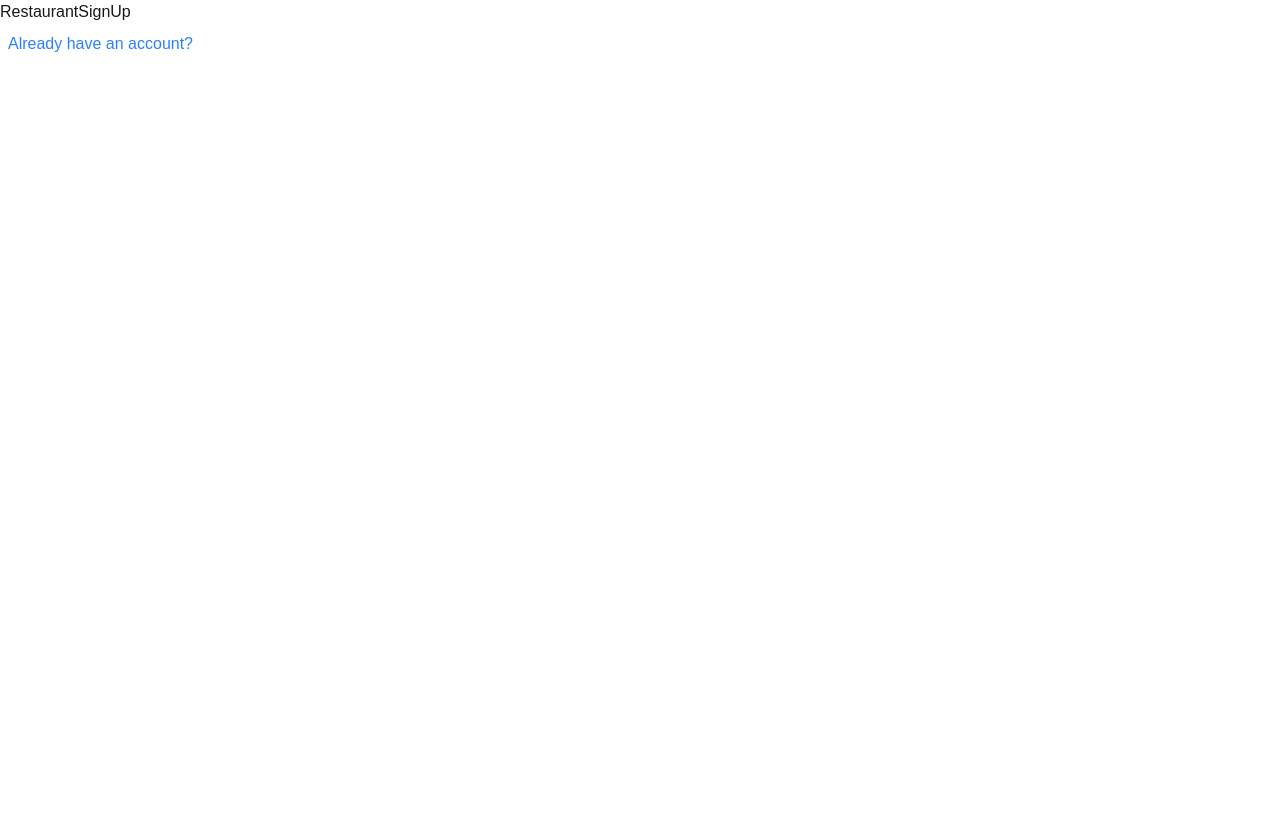
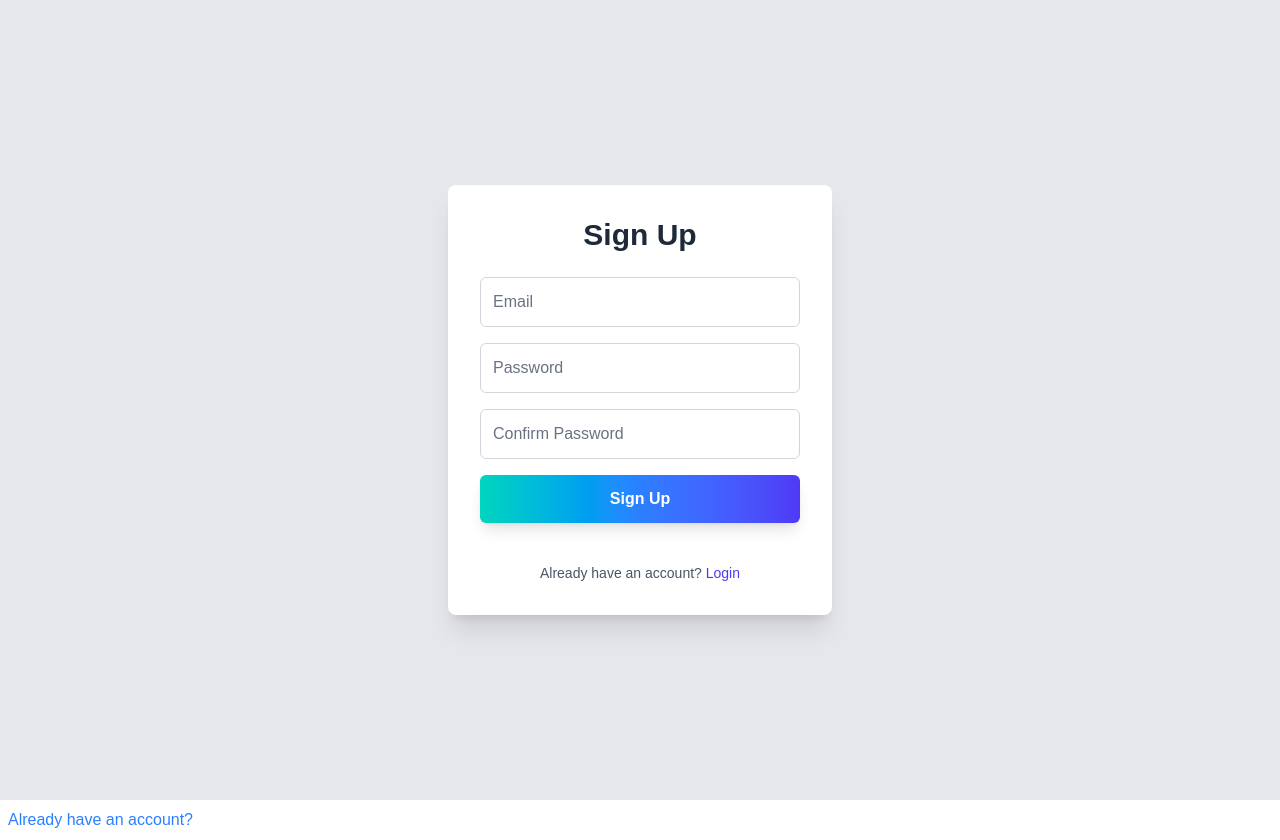
Before and after one commit to mnraza-dev/food-delivery-app, a Next.js app: page /restaurant in a window 1280 px wide. Before the commit the page ends 800 px from the top, so only its background shows below. Built offline with nearby package versions, Linux system fonts and the light colour scheme.

Commit message:
Refactor RestaurantLogin and RestaurantSignUp components; replace anchor with Next.js Link and enhance SignUp layout and styling

```diff
--- a/src/app/_components/RestaurantLogin.jsx
+++ b/src/app/_components/RestaurantLogin.jsx
@@ -1,4 +1,5 @@
 import React from 'react';
+import Link from 'next/link'; // Import Link from next/link
 
 const RestaurantLogin = () => {
   return (
@@ -25,9 +26,12 @@ const RestaurantLogin = () => {
         </form>
         <div className="text-sm mt-4 text-center text-gray-600">
           <span>Don't have an account? </span>
-          <a href="#" className="text-indigo-600 hover:underline cursor-pointer">
-            Sign up
-          </a>
+          {/* Use the Next.js Link component */}
+          <Link href="/signup">
+            <a className="text-indigo-600 hover:underline cursor-pointer">
+              Sign up
+            </a>
+          </Link>
         </div>
       </div>
     </div>
--- a/src/app/_components/RestaurantSignUp.jsx
+++ b/src/app/_components/RestaurantSignUp.jsx
@@ -1,9 +1,42 @@
-import React from 'react'
+import React from 'react';
 
 const RestaurantSignUp = () => {
   return (
-    <div>RestaurantSignUp</div>
-  )
-}
+    <div className="min-h-screen flex justify-center items-center bg-gray-200">
+      <div className="p-8 flex flex-col justify-center items-center gap-6 bg-white rounded-lg shadow-xl w-full sm:w-96">
+        <h3 className="text-3xl font-semibold text-gray-800">Sign Up</h3>
+        <form className="flex flex-col gap-4 w-full">
+          <input
+            type="email"
+            placeholder="Email"
+            className="p-3 rounded-md border border-gray-300 placeholder:text-gray-500 focus:ring-2 focus:ring-indigo-500 focus:outline-none transition-all"
+          />
+          <input
+            type="password"
+            placeholder="Password"
+            className="p-3 rounded-md border border-gray-300 placeholder:text-gray-500 focus:ring-2 focus:ring-indigo-500 focus:outline-none transition-all"
+          />
+          <input
+            type="password"
+            placeholder="Confirm Password"
+            className="p-3 rounded-md border border-gray-300 placeholder:text-gray-500 focus:ring-2 focus:ring-indigo-500 focus:outline-none transition-all"
+          />
+          <button
+            className="bg-gradient-to-r from-teal-400 via-blue-500 to-indigo-600 p-3 rounded-md text-white font-semibold shadow-lg hover:from-teal-500 hover:via-blue-600 hover:to-indigo-700 focus:ring-2 focus:ring-indigo-500 focus:outline-none transition-all cursor-pointer"
+            type="submit"
+          >
+            Sign Up
+          </button>
+        </form>
+        <div className="text-sm mt-4 text-center text-gray-600">
+          <span>Already have an account? </span>
+          <a href="#" className="text-indigo-600 hover:underline cursor-pointer">
+            Login
+          </a>
+        </div>
+      </div>
+    </div>
+  );
+};
 
-export default RestaurantSignUp
+export default RestaurantSignUp;
```
